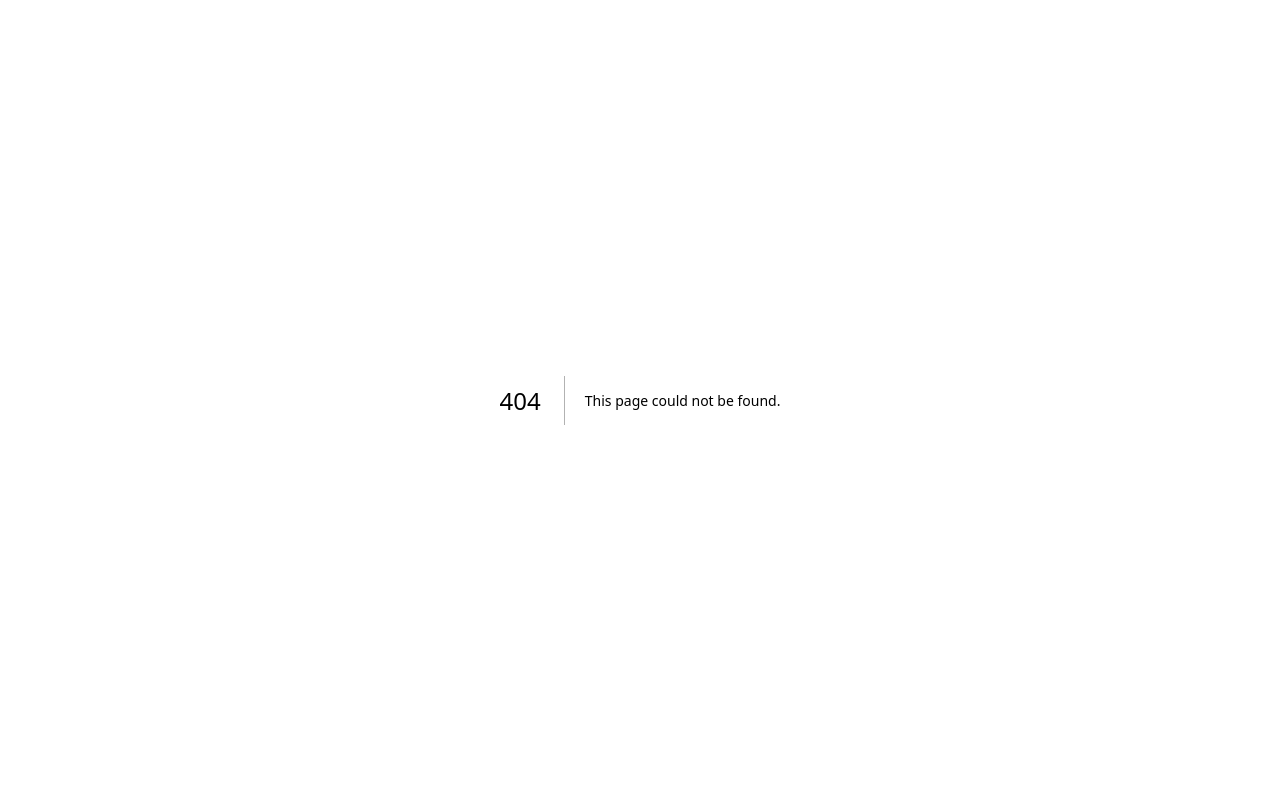
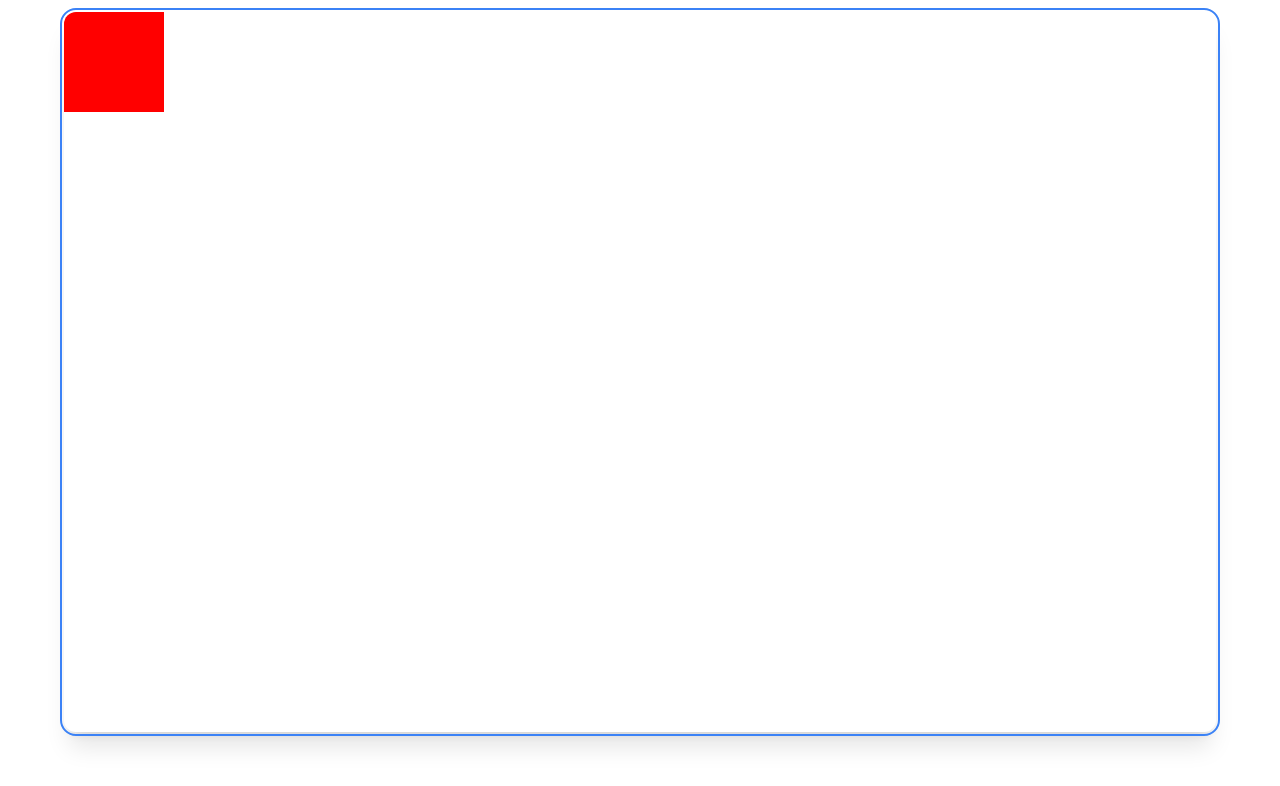
Before and after one commit to mxpph/quickdraw-vs, a Next.js app in the folder client/: page /game in a window 1280 px wide. Before the commit this address had no page. Shown: the top 786 px of the page. Built offline with nearby package versions, Linux system fonts and the light colour scheme.

Commit message:
Add game page

```diff
--- /dev/null
+++ b/client/src/components/GamePage.tsx
@@ -0,0 +1,19 @@
+"use client";
+import dynamic from "next/dynamic";
+
+const Canvas = dynamic(() => import("./DrawCanvas"), {
+  ssr: false,
+});
+
+export default function GamePage() {
+  return (
+    <div className="w-full grid place-items-center my-3">
+      <div
+        className="outline outline-2 outline-offset-2 outline-blue-500 rounded-xl overflow-hidden w-[90vw] shadow-xl grid place-items-center"
+        id="canvasdiv"
+      >
+        <Canvas />
+      </div>
+    </div>
+  );
+}
--- /dev/null
+++ b/client/src/pages/game.tsx
@@ -0,0 +1,9 @@
+import GamePage from "@/components/GamePage";
+
+export default function Home() {
+  return (
+    <main>
+      <GamePage />
+    </main>
+  );
+}
```
